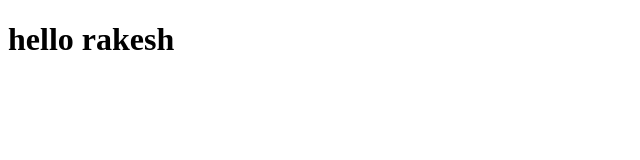
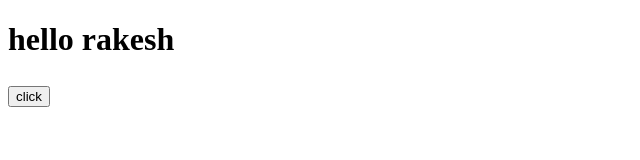
Before and after one commit to Rakeshchintu123/git2, a plain HTML site: page test.html in a window 1280 px wide. Shown: the whole page, without its empty margins (0-640 px from the left). Drawn offline with Linux system fonts and the light colour scheme.

Commit message:
added button

```diff
--- a/test.html
+++ b/test.html
@@ -7,5 +7,6 @@
 </head>
 <body>
     <h1>hello rakesh</h1>
+    <h2><button>click</button></h2>
 </body>
 </html>
```
